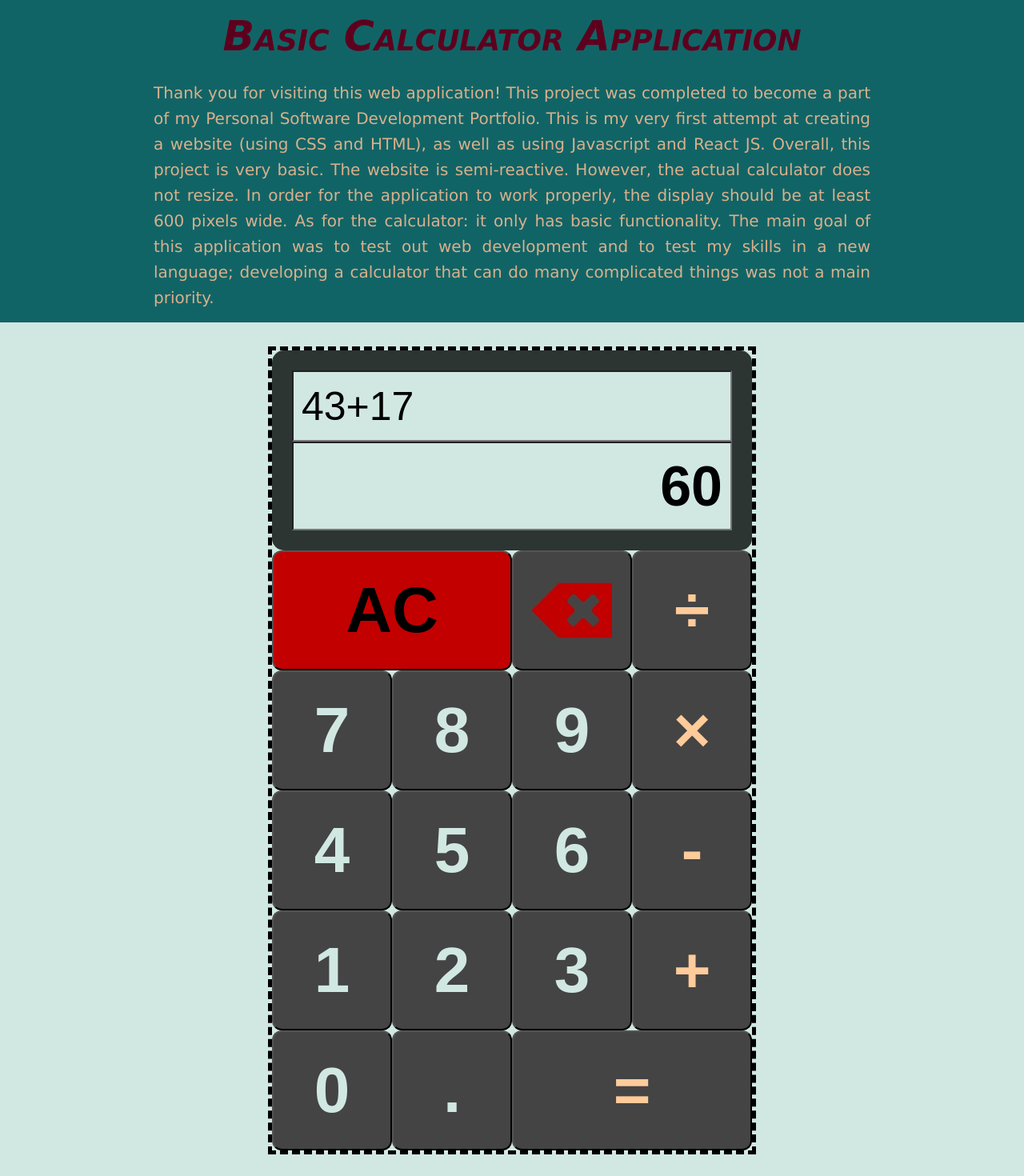
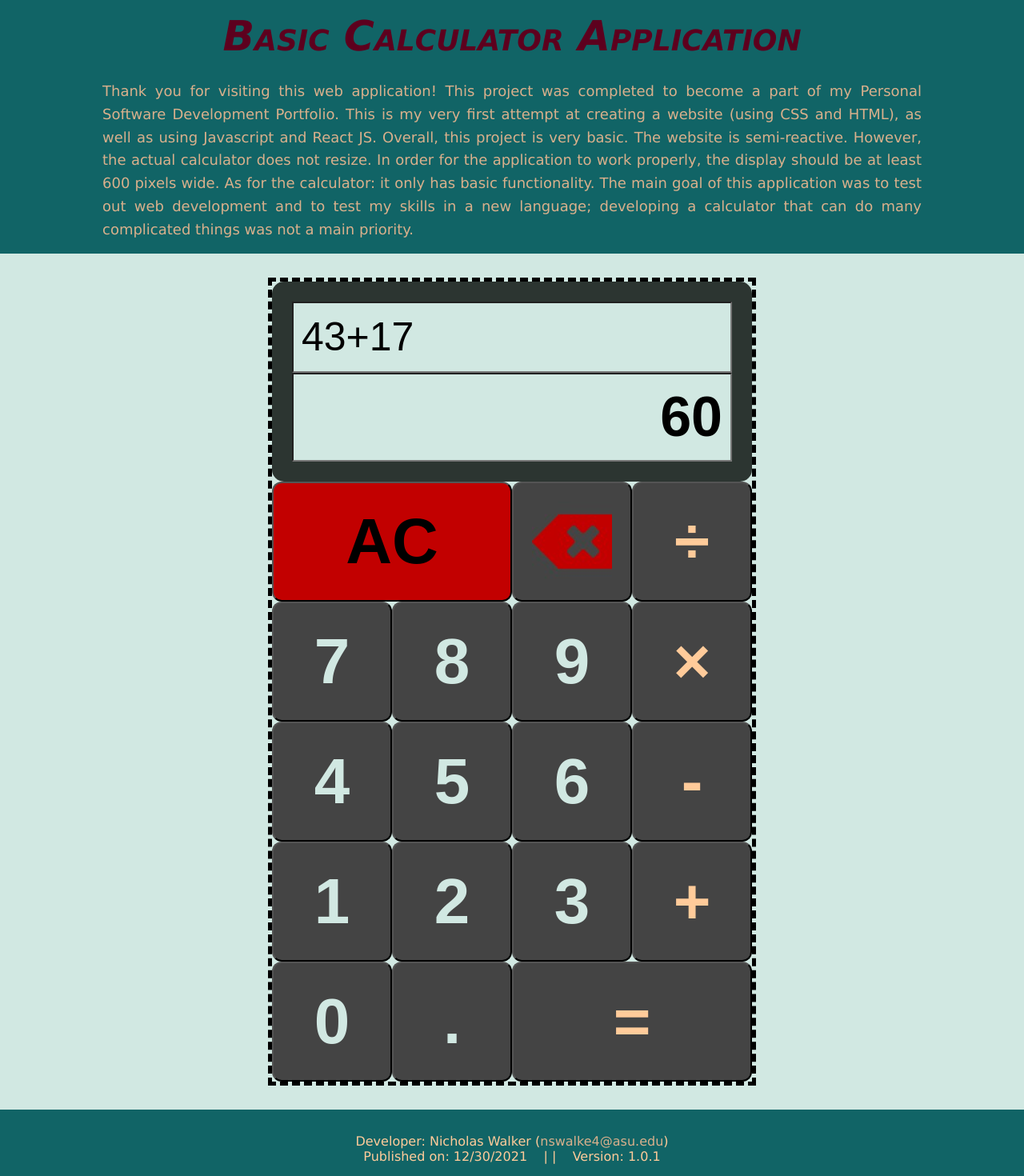
Before and after one commit to nswalke4/PersonalProjects, a React (Create React App) app in the folder calculator-app/: page / in a window 1280 px wide. Shown: the top 1470 px of the page at 80% size. Built offline with nearby package versions, Linux system fonts and the light colour scheme.

Commit message:
Minor adjustments to the style of the about sections

```diff
--- a/calculator-app/src/index.css
+++ b/calculator-app/src/index.css
@@ -38,10 +38,10 @@
 .about-project p {
     color: #d9b08c;
     font-weight: 500;
-    font-size: 20px;
+    font-size: 18px;
     text-align: justify;
     line-height: 1.6em;
-    width: 70%;
+    width: 80%;
     margin: auto;
 }
 
--- a/calculator-app/src/react/containers/AboutDeveloper.js
+++ b/calculator-app/src/react/containers/AboutDeveloper.js
@@ -4,7 +4,7 @@
             <p>
                 Developer: Nicholas Walker (<a href="mailto:nswalke4@asu.edu">nswalke4@asu.edu</a>)
                 <br />
-                Published on: 12/30/2021 || Version: 1.0.1
+                Published on: 12/30/2021 &nbsp;&nbsp;&nbsp;| |&nbsp;&nbsp;&nbsp; Version: 1.0.1
             </p>
         </div>
     );
```
